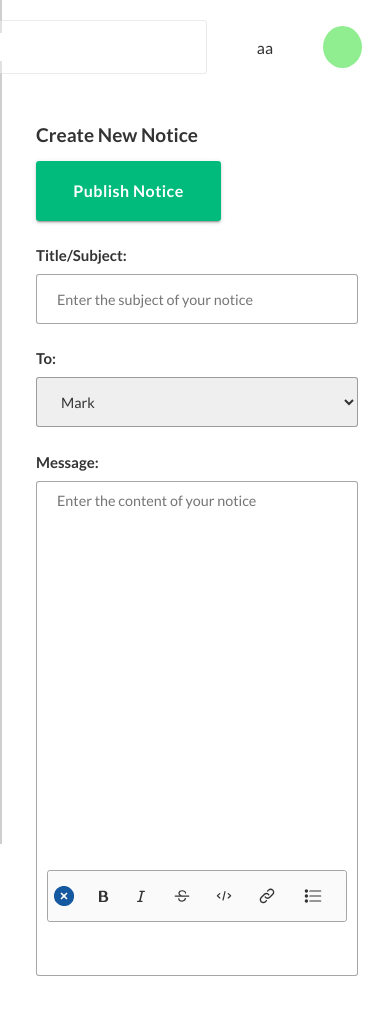
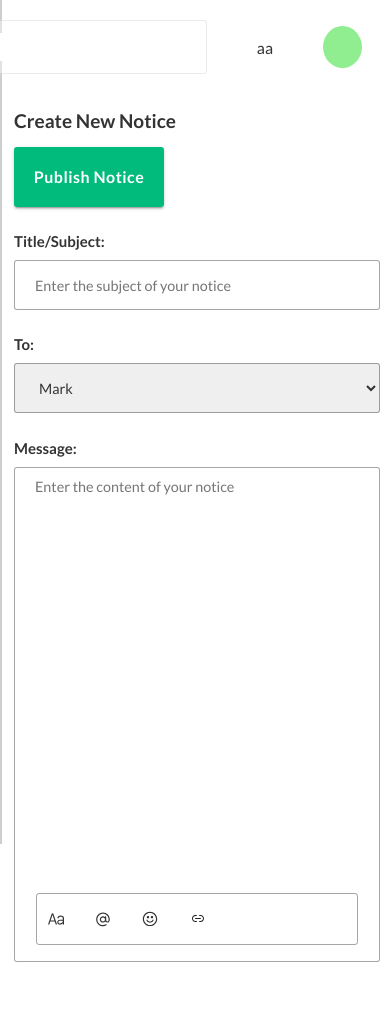
Before and after one commit to zurichat/zc_plugin_noticeboard, a React (Create React App) app in the folder frontend/: page /create-notice in a window 390 px wide. Shown: the top 1014 px of the page. Built offline with nearby package versions, Linux system fonts and the light colour scheme.

Commit message:
linked admin page to create notice page

```diff
--- a/frontend/src/components/NoticeBoard/noticeBoardComponent/AdminNotice.jsx
+++ b/frontend/src/components/NoticeBoard/noticeBoardComponent/AdminNotice.jsx
@@ -5,9 +5,10 @@ import Card from '../noticeBoardComponent/Card'
 import { Button } from '@material-ui/core'
 import data from './Data'
 import logo from "../../../assets/svg/logo.svg"
+import { withRouter } from 'react-router-dom'
 // import axios from 'axios'
 
-const PinnedNotices = () => {
+const PinnedNotices = props => {
   const [people, setPeople] = useState([])
   const [loading, isLoading] = useState(true)
 
@@ -34,7 +35,8 @@ const PinnedNotices = () => {
           <p className='text'>Notices</p>
 
         </div>
-        <Button className='header-button' variant='contained'>
+        <Button className='header-button'
+          onClick={() => props.history.push('/create-notice')} variant='contained'>
           Create Notice <img src={notice} alt='create notice' />
         </Button>
       </div>
@@ -48,6 +50,6 @@ const PinnedNotices = () => {
   )
 }
 
-export default PinnedNotices
+export default withRouter(PinnedNotices)
 
 // !for some strange reason, the "userImage" path in the json data is not connecting
--- a/frontend/src/components/NoticeBoard/noticeBoardComponent/CreateNotice.css
+++ b/frontend/src/components/NoticeBoard/noticeBoardComponent/CreateNotice.css
@@ -22,7 +22,7 @@ body {
 }
 
 .dashboard-container {
-  padding: 25px 30px;
+  padding: 25px 35px;
   display: flex;
   align-items: center;
   justify-content: center;
@@ -154,7 +154,7 @@ body .dashboard-container button {
   border-radius: 3px;
   position: absolute;
   bottom: 10%;
-  width: 90%;
+  width: 87%;
   margin: auto;
 }
 
@@ -233,6 +233,10 @@ body .dashboard-container button {
     display: none;
   }
 
+  .dashboard-container .settings-container {
+    bottom: 6%;
+  }
+
   .settings-container .content-formaters {
     width: 100%;
   }
@@ -258,6 +262,9 @@ body .dashboard-container button {
 }
 
 @media screen and (max-width: 500px) {
+  .dashboard-container {
+    padding: 0px;
+  }
   .dashboard-container header {
     flex-direction: column;
     align-items: flex-start;
@@ -282,10 +289,19 @@ body .dashboard-container button {
 
   body .dashboard-container .settings-container {
     width: 88%;
+    bottom: 5%;
   }
 
   .dashboard-container .text-formaters-sm {
     overflow-x: scroll;
+  }
+
+  .dashboard-container header button {
+    width: 150px;
+  }
+
+  body .notice {
+    padding: 20px 12px;
   }
 }
 
--- a/frontend/src/components/NoticeBoard/noticeBoardComponent/CreateNotice.jsx
+++ b/frontend/src/components/NoticeBoard/noticeBoardComponent/CreateNotice.jsx
@@ -18,7 +18,7 @@ function CreateNotice() {
   const [title, setTitle] = useState('');
   const [recipient, setRecipient] = useState('');
   const [noticeContent, setNoticeContent] = useState('');
-  const [activeOption, setActiveOption] = useState('text-transform');
+  const [activeOption, setActiveOption] = useState('');
   const noticeContentRef = useRef();
 
   function handleSubmit() {
```
